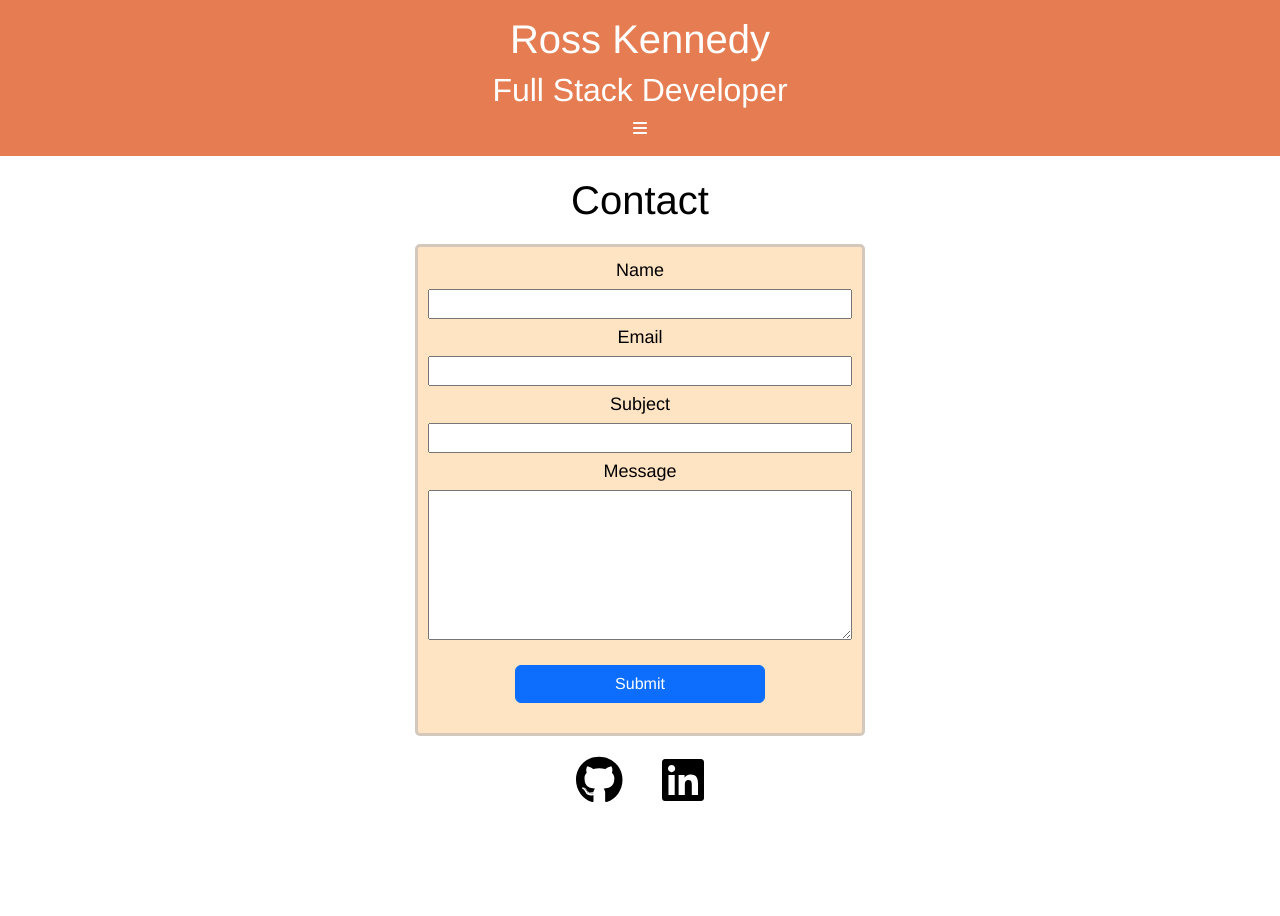
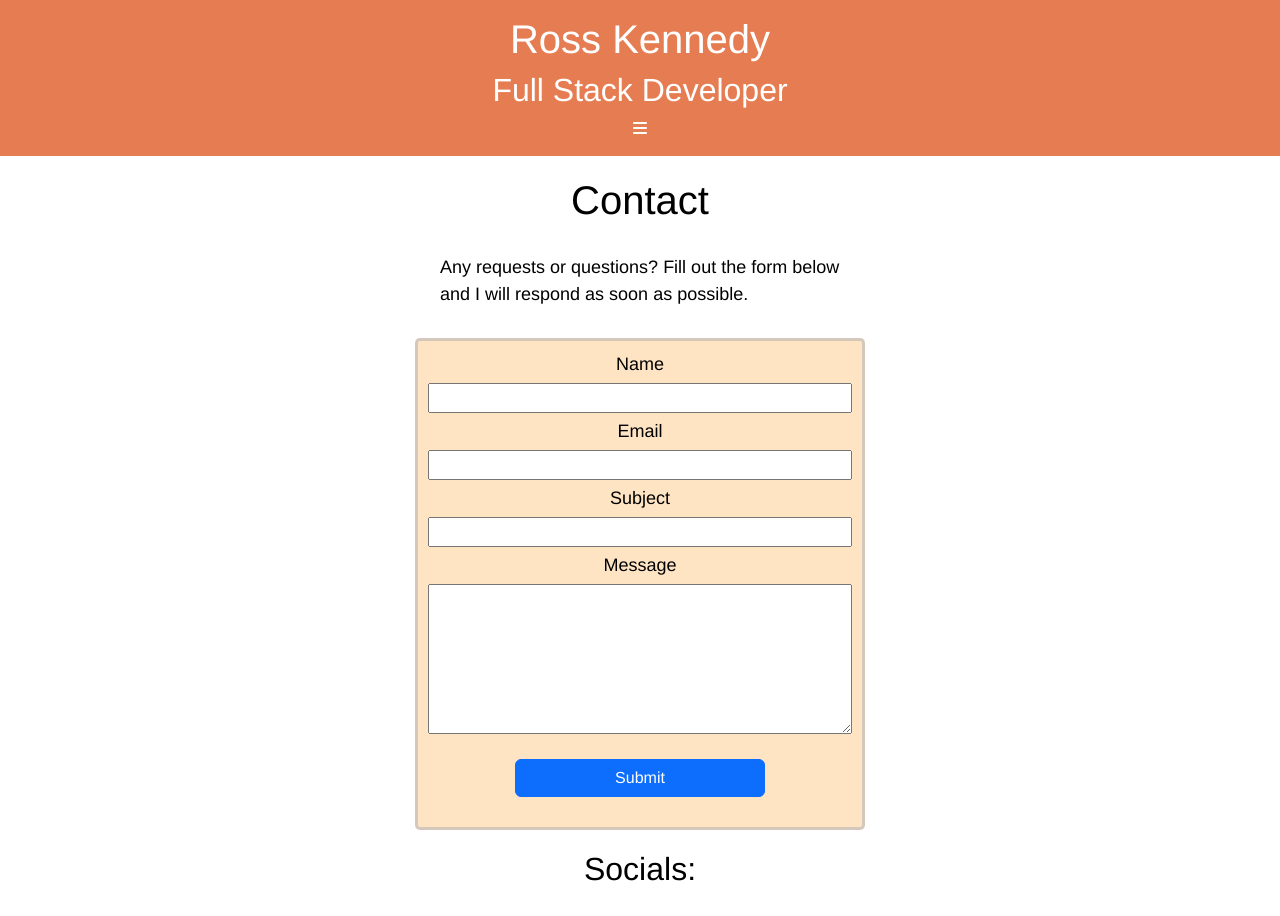
Before and after one commit to RoKen1000/portfolio-website, a React (Create React App) app: page /contact in a window 1280 px wide. Shown: the top 916 px of the page. Before the commit the page ends 825 px from the top, so only its background shows below. Built offline with nearby package versions, Linux system fonts and the light colour scheme.

Commit message:
Enable form to clear once message has been submitted.

```diff
--- a/src/components/ContactPage.jsx
+++ b/src/components/ContactPage.jsx
@@ -17,7 +17,6 @@ export const ContactPage = () => {
     const handleSubmit = (e) => {
         e.preventDefault();
         if(!/[a-zA-Z]/.test(message)){
-            console.log("here")
             setStopBlankPosing(true)
             return
         }
@@ -39,6 +38,7 @@ export const ContactPage = () => {
             setMessage("")
             setStopBlankPosing(false)
             setError(false)
+            e.target.reset()
         })
         .catch(() => {
             setError(true)
@@ -53,19 +53,21 @@ export const ContactPage = () => {
                     exit={{opacity: 0}}
                 >
                 <h1 className="page-heading">Contact</h1>
+                <p className="contact-me-description">Any requests or questions? Fill out the form below and I will respond as soon as possible.</p>
                 <form className="email-form" onSubmit={handleSubmit}>
                     <label htmlFor="name">Name</label>
-                    <input type="text" required onChange={e => setName(e.target.value)}></input>
+                    <input type="text" required onChange={e => setName(e.target.value)} id="name"></input>
                     <label htmlFor="email">Email</label>
-                    <input type="email" required onChange={e => setEmail(e.target.value)}></input>
+                    <input type="email" id="email" required onChange={e => setEmail(e.target.value)}></input>
                     <label htmlFor="subject">Subject</label>
-                    <input type="text" required onChange={e => setSubject(e.target.value)}></input>
+                    <input type="text" id="subject" required onChange={e => setSubject(e.target.value)}></input>
                     <label htmlFor="message">Message</label>
-                    <textarea rows={6} cols={30} maxLength={2000} required onChange={e => setMessage(e.target.value)}></textarea>
+                    <textarea rows={6} cols={30} maxLength={2000} id="message" required onChange={e => setMessage(e.target.value)}></textarea>
                     {stopBlankPosting ? <p><strong>Message can not be blank</strong></p> : null}
                     {error ? <p><strong>Something went wrong <br></br>Try again Later</strong></p> : null}
                     <Button type="submit">Submit</Button>
                 </form>
+                <h2 className="socials-heading">Socials:</h2>
                 <div className="social-icons">
                     <a href="https://github.com/RoKen1000">
                         <FontAwesomeIcon icon={faGithub} size="3x"/>
--- a/src/styles/About.css
+++ b/src/styles/About.css
@@ -1,7 +1,14 @@
 
 .about-container{
-    width: 300px;
-    margin: auto
+    margin: auto;
+    margin-left: 20px;
+}
+
+@media screen and (min-width: 700px) {
+    .about-container{
+        width: 700px;
+        margin: auto
+    }
 }
 
 .about-container img{
@@ -11,5 +18,4 @@
 
 .about-container p{
     text-align: left;
-    font-size: large;
 }
--- a/src/styles/ContactPage.css
+++ b/src/styles/ContactPage.css
@@ -33,6 +33,16 @@
     background-color: rgb(242, 151, 151);
 }
 
+.socials-heading{
+    margin-top: 20px;
+}
+
+.contact-me-description{
+    text-align: left;
+    margin: 30px;
+    margin-left: 40px;
+}
+
 .social-icons{
     display: flex;
     flex-direction: row;
@@ -51,10 +61,33 @@
     .email-form{
         width: 250px;
     }
+    .contact-me-description{
+        margin-left: 20px;
+    }
+    .email-form button{
+        width: 200px;
+    }
+}
+
+@media screen and (min-width: 600px){
+    .email-form{
+        width: 450px;
+    }
+    .contact-me-description{
+        margin-left: auto;
+        margin-right: auto;
+        width: 400px;
+    }
 }
 
 @media screen and (min-width: 800px){
-    .email-form{
-        width: 450px;
-    }
+    /* .email-form{
+        position: absolute;
+        margin-left: 25%;
+    } */
+    /* .social-icons{
+        position: absolute;
+        bottom: 40%;
+        margin-left: 65%;
+    } */
 }
```
